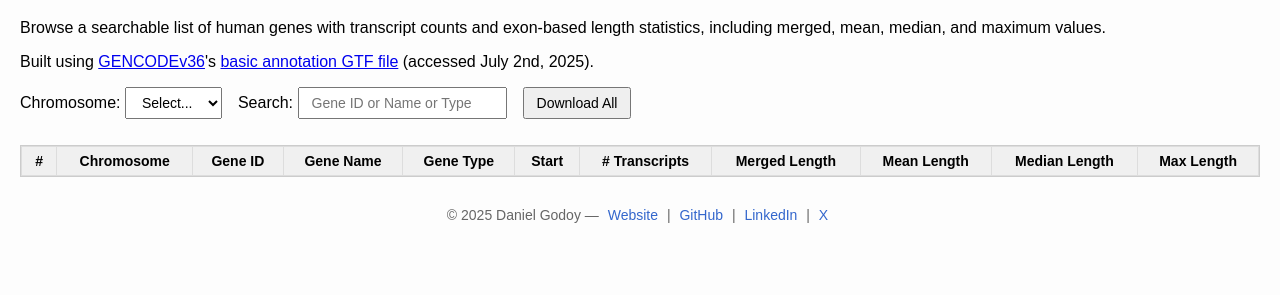
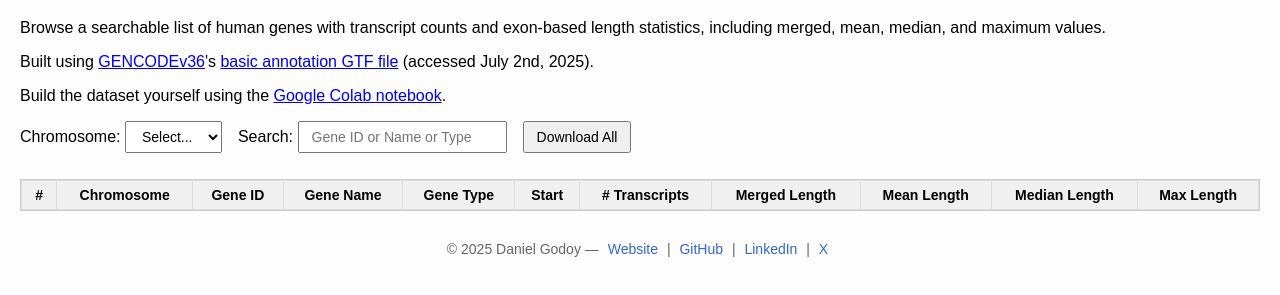
Before and after one commit to dvgodoy/genelengthdatabase, a plain HTML site: page index.html in a window 1280 px wide. Shown: the part 61-356 px from the top of the page. Drawn offline with nearby package versions, Linux system fonts and the light colour scheme; no server answers.

Commit message:
notebook

```diff
--- a/index.html
+++ b/index.html
@@ -34,6 +34,10 @@
 
   <p>
     Built using <a href="https://www.gencodegenes.org/human/release_36.html" target="_blank">GENCODEv36</a>&#39;s <a href="https://ftp.ebi.ac.uk/pub/databases/gencode/Gencode_human/release_36/gencode.v36.basic.annotation.gtf.gz" target="_blank">basic annotation GTF file</a> (accessed July 2nd, 2025).
+  </p>
+
+  <p>
+    Build the dataset yourself using the <a href="https://colab.research.google.com/github/dvgodoy/genelengthdatabase/blob/main/notebook/Gene_Length_Database.ipynb" target="_blank">Google Colab notebook</a>.
   </p>
 
   <div class="controls">
```
